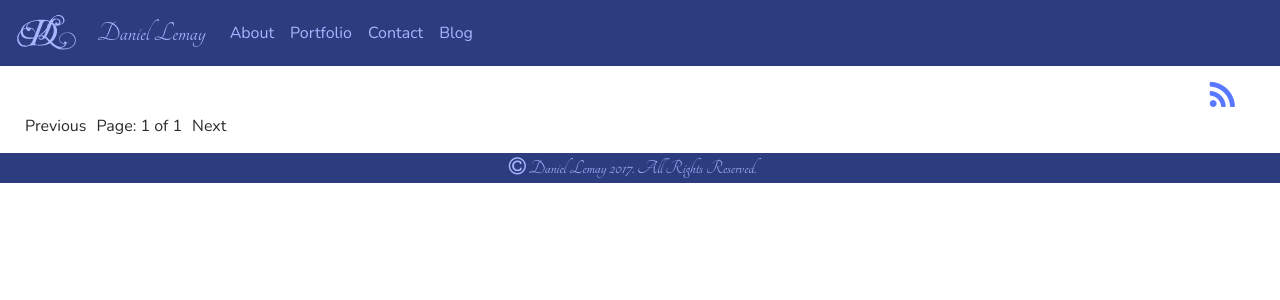
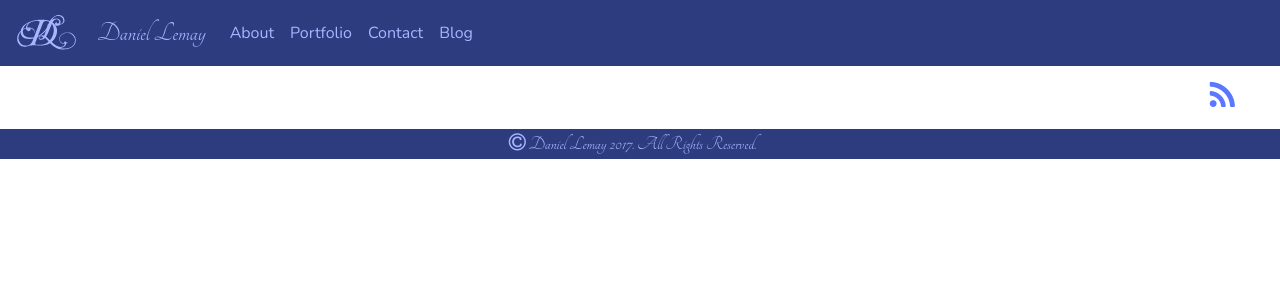
Before and after one commit to entorenee/Portfolio-Site, a Jekyll site: the page built from blog/index.html, in a window 1280 px wide. Shown: the top 300 px of the page. Built offline with Jekyll 4.4.1, drawn with Linux system fonts in a browser that asks for light colours; nearby versions of some CDN libraries; the list of posts is cut into pages by our own code.

Commit message:
Fix numerous styling issues for blog index and post
An issue was discovered when including images in the post and how they
would line up with the remaining elements. Images needed to be styled
differently for the blog index and the post. In order to accomplish
this seperate stylesheets were created for both layouts. The layout
files were updated to reference the respective css files. Due to
nesting CSS declarations the user does not need to do any kramdown
style declarations in the markdown of each post.

Additional fixes:

* The size of the H1 elements is reduced slightly at the screen break
variable of 600px.
* The excerpt separator defaults in config.yml were corrected from
a previous spelling error.
* The pagination links for the blog index have been temporarily
commented out. When more than 5 posts exist the comment can be
removed. With only one page they cluttered the interface.

```diff
--- a/_config.yml
+++ b/_config.yml
@@ -22,7 +22,7 @@
     values:
       layout: "post"
       permalink: /blog/:year/:month/:day/:title/
-      excerpt-seperator: <!--more-->
+      excerpt_separator: <!--more-->
 
 paginate: 5
 paginate_path: "/blog/page:num/"
@@ -69,7 +69,7 @@
           label: "Add Tags"
           placeholder: "Add Tags"
           alterable: true
-      - name: "excerpt-seperator"
+      - name: "excerpt_separator"
         field:
             element: "hidden"
             value: "<!--more-->"
--- a/_layouts/default.html
+++ b/_layouts/default.html
@@ -8,7 +8,7 @@
     <link href="https://fonts.googleapis.com/css?family=Nunito:400,700" rel="stylesheet">
     {{ site.bootstrap-css }}
     {{ site.font-awesome }}
-    <link rel="stylesheet" href="/blog/assets/css/main.css">
+    <link rel="stylesheet" href="/blog/assets/css/blog-index.css">
 
     {% include analytics.html %}
   </head>
--- a/_layouts/post.html
+++ b/_layouts/post.html
@@ -8,7 +8,7 @@
     <link href="https://fonts.googleapis.com/css?family=Nunito:400,700" rel="stylesheet">
     {{ site.bootstrap-css }}
     {{ site.font-awesome }}
-    <link rel="stylesheet" href="/blog/assets/css/main.css">
+    <link rel="stylesheet" href="/blog/assets/css/blog-post.css">
 
     {% include analytics.html %}
   </head>
--- /dev/null
+++ b/_sass/post-index.scss
@@ -0,0 +1,48 @@
+.post-content {
+  margin: 80px 25px 0 25px;
+
+  a {
+    color: $mediumAccent;
+    text-decoration: underline;
+
+    &:hover {color:$baseColor;}
+  }
+
+  img {
+    width: 300px;
+    max-width: 100%;
+    float: left;
+
+    @media screen and (max-width: $screenBreak) {
+      width: 400px;
+      float: none;
+      display: block;
+      margin: 0 auto;
+      margin-bottom: 15px;
+    }
+  }
+}
+
+.pagination {
+  a {margin-right: 10px;}
+  span {margin-right: 10px;}
+}
+
+.rss-button {
+  display: block;
+  text-align: right;
+  margin-right: 20px;
+  margin-bottom: 10px;
+}
+
+.read-more {
+  text-decoration: none !important;
+  display: block;
+  font-size: 16px;
+}
+//
+// .center-image {
+//   max-width: 300px;
+//   float: left;
+//   margin-right: 15px;
+// }
--- a/_sass/post.scss
+++ b/_sass/post.scss
@@ -1,22 +1,10 @@
 h1 {
   text-align: center;
+  margin-top: 15px;
+  margin-bottom: 20px;
 }
-
-.pagination {
-  a {margin-right: 10px;}
-  span {margin-right: 10px;}
-}
-
-.rss-button {
-  display: block;
-  text-align: right;
-  margin-right: 20px;
-}
-
 .post-content {
-  margin-top: 80px;
-  margin-left: 25px;
-  margin-right: 25px;
+  margin: 80px 25px 0 25px;
 
   a {
     color: $mediumAccent;
@@ -24,8 +12,15 @@
 
     &:hover {color:$baseColor;}
   }
+
+  img {
+    width: 600px;
+    max-width: 100%;
+    display: block;
+    margin: 0 auto;
+    margin-bottom: 15px;
+  }
 }
-
 .post-controls {
   width: 70%;
   margin: 0 auto;
@@ -40,12 +35,6 @@
 
 #blog-back {
   text-decoration: none;
-  display: block;
-  font-size: 16px;
-}
-
-.read-more {
-  text-decoration: none !important;
   display: block;
   font-size: 16px;
 }
--- a/_sass/vars.scss
+++ b/_sass/vars.scss
@@ -20,6 +20,10 @@
   font-family: Tangerine, cursive, Helvetica;
   font-size: 300%;
   color: $darkAccent;
+
+  @media screen and (max-width: $screenBreak) {
+    font-size: 200%;
+  }
 }
 
 h2 {
--- /dev/null
+++ b/blog/assets/css/blog-index.scss
@@ -0,0 +1,7 @@
+---
+---
+
+@import "vars.scss";
+@import "header.scss";
+@import "footer.scss";
+@import "post-index.scss";
--- a/blog/index.html
+++ b/blog/index.html
@@ -29,3 +30,4 @@
     <span class="next ">Next</span>
   {% endif %}
 </div>
+-->
```
Also changed, not shown: other parts of blog/index.html (+1 -0 lines), blog/assets/css/blog-post.scss (renamed from blog/assets/css/main.scss).
